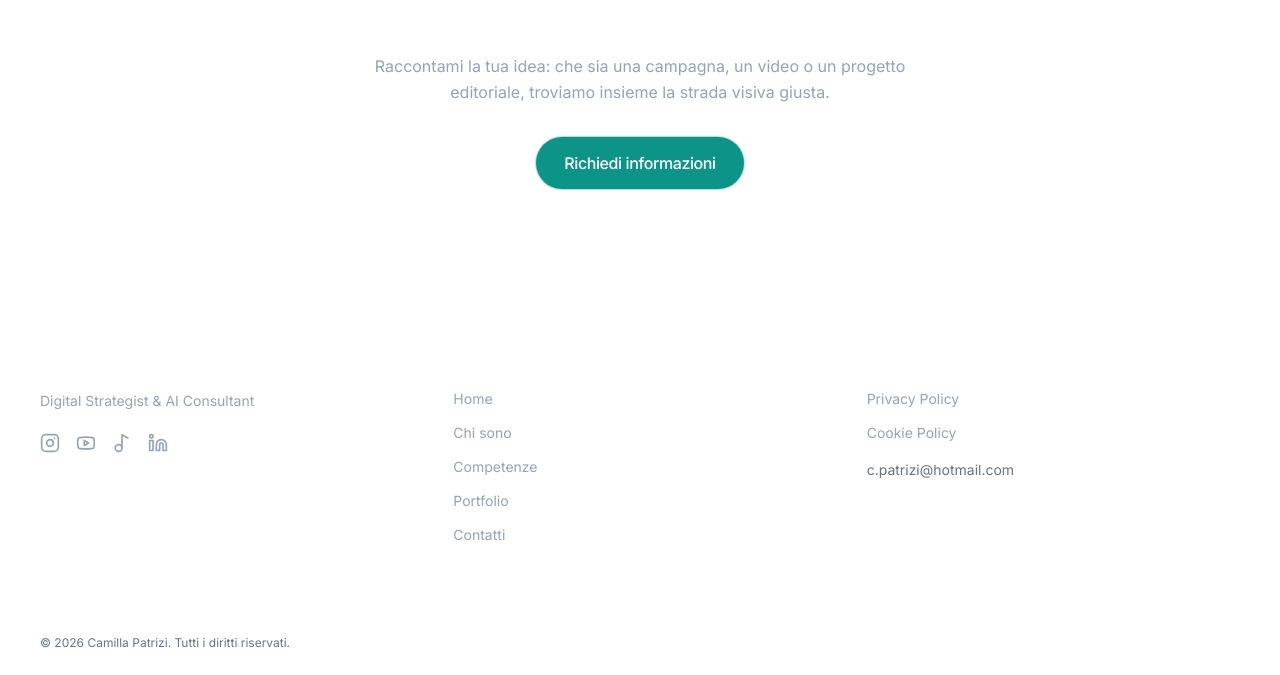
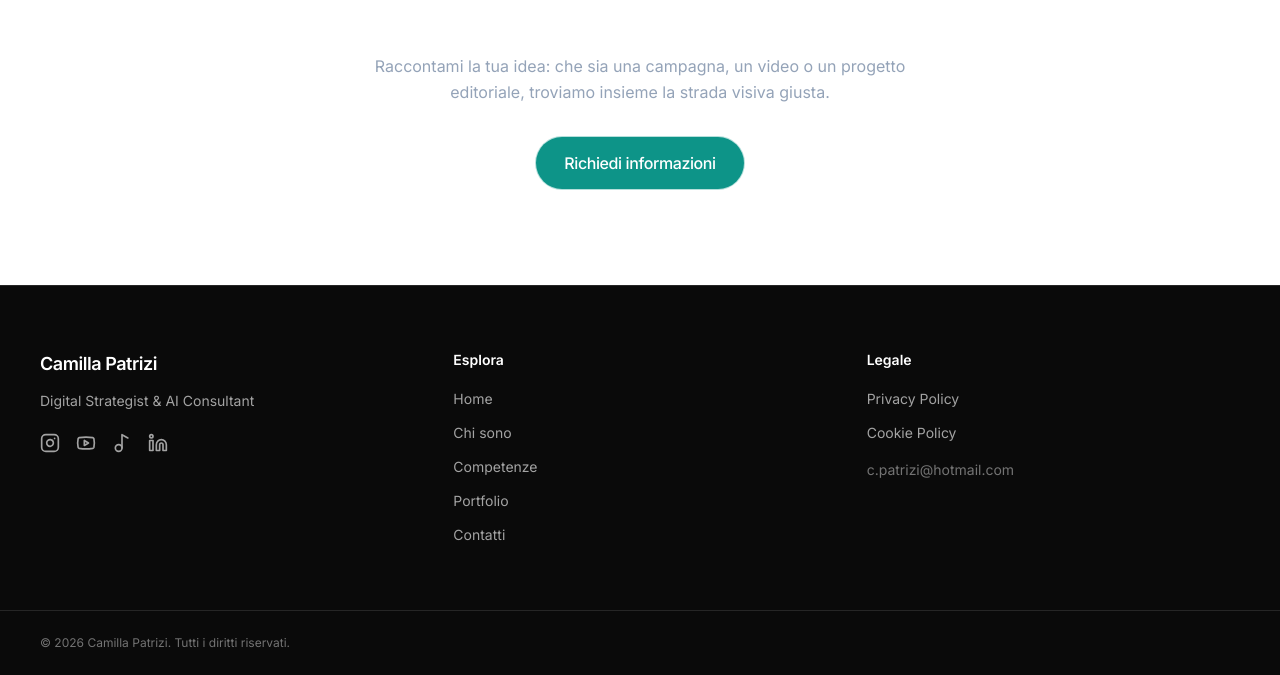
Before and after one commit to Camilla86/Camilla-Patrizi-Portfolio, a Next.js app: page / in a window 1280 px wide. Shown: the part 1926-2601 px from the top of the page. Built offline with nearby package versions, Linux system fonts and the light colour scheme; no server answers.

Commit message:
Footer: superficie scura (nero) con accenti teal

```diff
--- a/src/components/layout/Footer.tsx
+++ b/src/components/layout/Footer.tsx
@@ -2,23 +2,23 @@ import Link from 'next/link';
 import { Instagram, Youtube, Linkedin, Music2 } from 'lucide-react';
 import { footerLegalNav, mainNav, siteConfig } from '@/content/site';
 
-/** Footer del sito: nav secondaria, social, link legali, copyright. */
+/** Footer del sito: nav secondaria, social, link legali, copyright. Superficie scura per bilanciare la palette bianco + teal + nero. */
 export function Footer() {
   const year = new Date().getFullYear();
 
   return (
-    <footer className="border-t border-white/5 bg-navy-950">
+    <footer className="border-t border-neutral-800 bg-neutral-950">
       <div className="section-container grid gap-10 py-16 md:grid-cols-3">
         <div>
           <p className="text-lg font-semibold tracking-tight text-white">{siteConfig.name}</p>
-          <p className="mt-3 max-w-xs text-sm leading-relaxed text-slate-400">{siteConfig.tagline}</p>
+          <p className="mt-3 max-w-xs text-sm leading-relaxed text-neutral-400">{siteConfig.tagline}</p>
           <div className="mt-5 flex items-center gap-4">
             <a
               href={siteConfig.social.instagram}
               target="_blank"
               rel="noreferrer noopener"
               aria-label={`${siteConfig.name} su Instagram`}
-              className="text-slate-400 transition-colors hover:text-electric-300"
+              className="text-neutral-400 transition-colors hover:text-teal-400"
             >
               <Instagram className="h-5 w-5" aria-hidden="true" />
             </a>
@@ -27,7 +27,7 @@ export function Footer() {
               target="_blank"
               rel="noreferrer noopener"
               aria-label={`${siteConfig.name} su YouTube`}
-              className="text-slate-400 transition-colors hover:text-electric-300"
+              className="text-neutral-400 transition-colors hover:text-teal-400"
             >
               <Youtube className="h-5 w-5" aria-hidden="true" />
             </a>
@@ -36,7 +36,7 @@ export function Footer() {
               target="_blank"
               rel="noreferrer noopener"
               aria-label={`${siteConfig.name} su TikTok`}
-              className="text-slate-400 transition-colors hover:text-electric-300"
+              className="text-neutral-400 transition-colors hover:text-teal-400"
             >
               <Music2 className="h-5 w-5" aria-hidden="true" />
             </a>
@@ -45,7 +45,7 @@ export function Footer() {
               target="_blank"
               rel="noreferrer noopener"
               aria-label={`${siteConfig.name} su LinkedIn`}
-              className="text-slate-400 transition-colors hover:text-electric-300"
+              className="text-neutral-400 transition-colors hover:text-teal-400"
             >
               <Linkedin className="h-5 w-5" aria-hidden="true" />
             </a>
@@ -57,7 +57,7 @@ export function Footer() {
           <ul className="mt-4 space-y-2.5">
             {mainNav.map((item) => (
               <li key={item.href}>
-                <Link href={item.href} className="text-sm text-slate-400 transition-colors hover:text-electric-300">
+                <Link href={item.href} className="text-sm text-neutral-400 transition-colors hover:text-teal-400">
                   {item.label}
                 </Link>
               </li>
@@ -70,22 +70,22 @@ export function Footer() {
           <ul className="mt-4 space-y-2.5">
             {footerLegalNav.map((item) => (
               <li key={item.href}>
-                <Link href={item.href} className="text-sm text-slate-400 transition-colors hover:text-electric-300">
+                <Link href={item.href} className="text-sm text-neutral-400 transition-colors hover:text-teal-400">
                   {item.label}
                 </Link>
               </li>
             ))}
           </ul>
-          <p className="mt-4 text-sm text-slate-500">
-            <a href={`mailto:${siteConfig.email}`} className="transition-colors hover:text-electric-300">
+          <p className="mt-4 text-sm text-neutral-500">
+            <a href={`mailto:${siteConfig.email}`} className="transition-colors hover:text-teal-400">
               {siteConfig.email}
             </a>
           </p>
         </nav>
       </div>
 
-      <div className="border-t border-white/5 py-6">
-        <p className="section-container text-xs text-slate-500">
+      <div className="border-t border-neutral-800 py-6">
+        <p className="section-container text-xs text-neutral-500">
           © {year} {siteConfig.name}. Tutti i diritti riservati.
         </p>
       </div>
```
